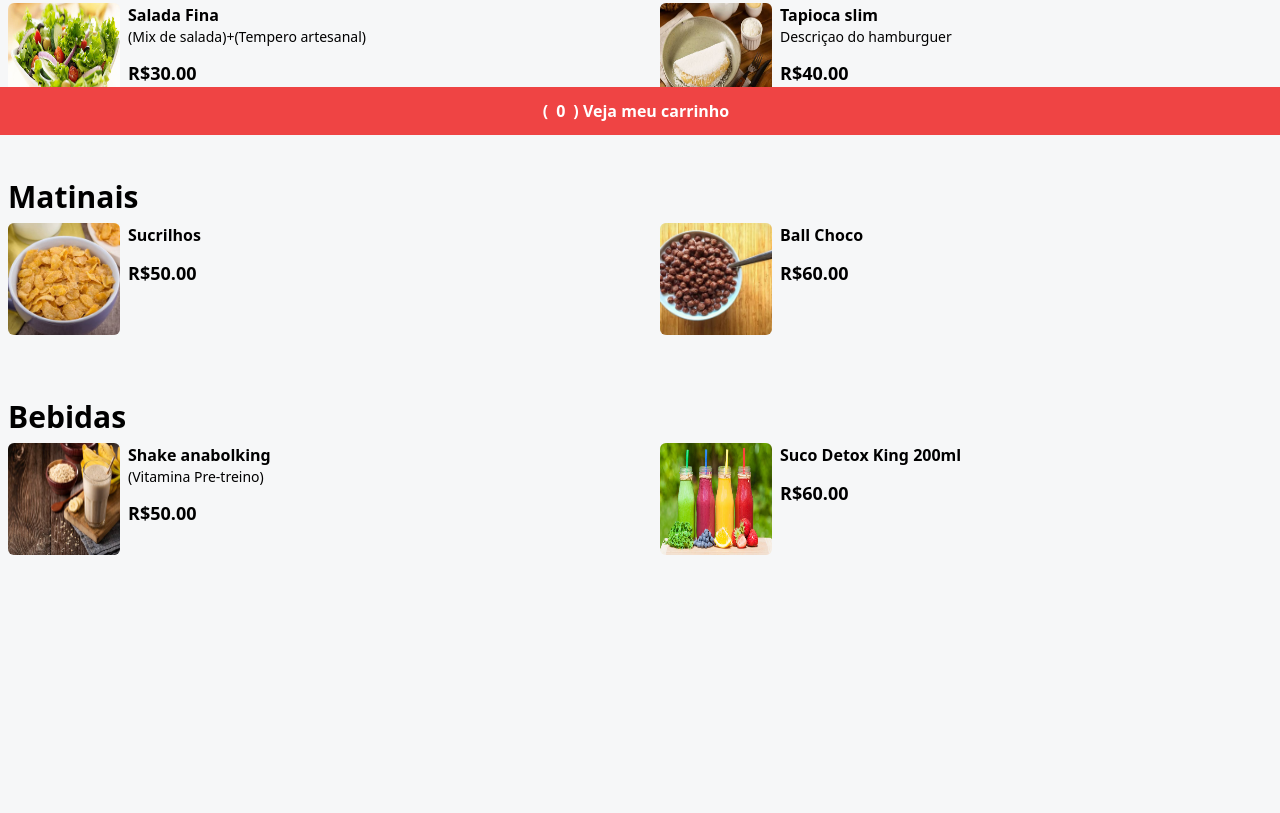
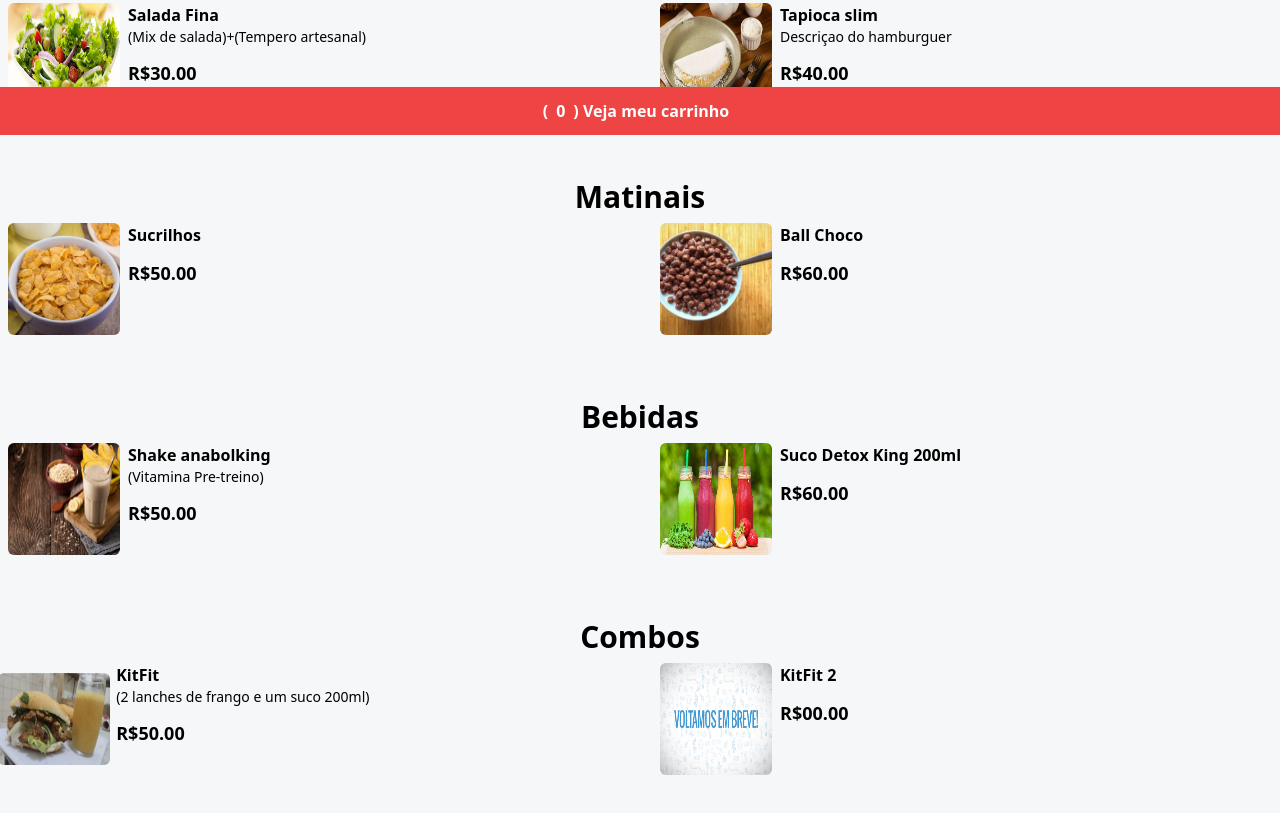
Before and after one commit to Sadfox-13/Hamburgueria, a website: page index.html in a window 1280 px wide. Shown: the part 665-1478 px from the top of the page. Before the commit the page ends 1284 px from the top, so only its background shows below. Drawn offline with nearby package versions, Linux system fonts and the light colour scheme.

Commit message:
versão1.0

```diff
--- a/index.html
+++ b/index.html
@@ -28,7 +28,7 @@
             <span class="text-white font-medium">Rua Ilha Bela , Carapicuíba-SP</span>
 
             <div class="bg-green-600 px-4 py-1 rounded-lg font-bold mt-5" id="date-span">
-                <span class="text-white font-medium">Seg á Dom - 18:00 as 22:00</span>
+                <span class="text-white font-medium">Seg á Dom - 10:30 as 16:30</span>
             </div>
         </div>
     </header>
@@ -118,7 +118,7 @@
             <!--FIM PRODUTO ITEM-->
         </main>
             <!--Matinais-->
-        <div class="mx-auto max-w-7xl px-2 my-2">
+        <div class="mx-auto max-w-7xl px-2 my-2  flex justify-center">
             <h2 class="font-bold text-3xl">Matinais</h2>
         </div>
 
@@ -164,15 +164,15 @@
         </div>
 
         <!--FIM GRID MATINAIS-->
-            <!--Matinais-->
-            <div class="mx-auto max-w-7xl px-2 my-2">
+            <!--Bebidas-->
+            <div class="mx-auto max-w-7xl px-2 my-2 flex justify-center">
                 <h2 class="font-bold text-3xl">Bebidas</h2>
             </div>
 
-            <!--GRID MATINAIS-->
+            <!--GRID Bebidas-->
 
             <div class="grid grid-cols-1 md:grid-cols-2  gap-7 md:gap-10 mx-auto max-w-7xl  px-2 mb-16" id="menu">
-                <!--MATINAIS ITEM-->
+                <!--Bebidas ITEM-->
                 <div class="flex gap-2 w-full">
                     <img src="./assets/Shake.jpg" alt="ERROR"
                         class="w-28 h-28 rounded-md hover:scale-110 hover:rotate-2 duration-300">
@@ -190,7 +190,7 @@
                         </div>
                     </div>
                 </div>
-                <!--FIM MATINAIS ITEM-->
+                <!--FIM Bebidas ITEM-->
                  <!--MATINAIS ITEM-->
                  <div class="flex gap-2 w-full ">
                     <img src="./assets/Detox.jpg" alt="ERROR"
@@ -208,10 +208,65 @@
                         </div>
                     </div>
                 </div>
-                <!--FIM MATINAIS ITEM-->
+                <!--FIM Bebidas ITEM-->
             </div>
 
-            <!--FIM GRID MATINAIS-->
+            <!--FIM GRID Bebidas-->
+
+
+
+
+
+             <!--Combos-->
+             <div class="mx-auto max-w-7xl px-2 my-2 flex justify-center">
+                <h2 class="font-bold text-3xl">Combos</h2>
+            </div>
+
+            <!--GRID Combos-->
+
+            <div class="grid grid-cols-1 md:grid-cols-2  gap-7 md:gap-10 mx-auto max-w-7xl  px-2 mb-16" id="menu">
+                <!--Combos ITEM-->
+                <div class="flex gap-2 w-full">
+                    <img src="./assets/Combo1.jpg" alt="ERROR"
+                        class="w-28 h-28 rounded-md hover:scale-110 hover:rotate-2 duration-300 -rotate-90">
+
+                    <div class="w-full ml-2">
+                        <p class="font-bold">KitFit</p>
+                        <p class="text-sm">(2 lanches de frango e um suco 200ml)</p>
+
+                        <div class="flex items-center gap-2 justify-between mt-3">
+                            <p class="font-bold text-lg">R$50.00</p>
+                            <button class="bg-gray-900 px-5 rounded add-to-cart-btn" data-name="KitFit"
+                                data-price="50.00">
+                                <i class="fa fa-cart-plus text-lg text-white"></i>
+                            </button>
+                        </div>
+                    </div>
+                </div>
+
+                <!--FIM Combos ITEM-->
+                 <!--Combos ITEM-->
+                 <div class="flex gap-2 w-full ">
+                    <img src="./assets/embreve.jpg" alt="ERROR"
+                        class="w-28 h-28 rounded-md hover:scale-110 hover:rotate-2 duration-300">
+
+                    <div class="w-full">
+                        <p class="font-bold">KitFit 2</p>
+
+                        <div class="flex items-center gap-2 justify-between mt-3">
+                            <p class="font-bold text-lg">R$00.00</p>
+                            <button class="bg-gray-900 px-5 rounded add-to-cart-btn" data-name=""
+                                data-price="">
+                                <i class="fa fa-cart-plus text-lg text-white"></i>
+                            </button>
+                        </div>
+                    </div>
+                </div>
+
+                <!--FIM Combos ITEM-->
+            </div>
+
+            <!--FIM Grid Combos-->
     </div>
     <!--FIM MENU-->
 
@@ -228,7 +283,7 @@
 
             <p class="font-bold">Total <span id="cart-total">0.00</span></p>
 
-            <p class="font-bold mt-4">Endereço de entrega</p>
+            <p class="font-bold mt-4">Endereço de entrega- <strong class="text-red-600">Entrega acima de R$28,00 reais por pedido</strong> </p>
             <input type="text" name="" id="address" placeholder="Digite seu Endereço" class="w-full border-2 p-1 rounded my-1">
             <p class="text-red-500 hidden font-bold" id="address-warn">Digite seu endereço completo</p>
 
--- a/script.js
+++ b/script.js
@@ -176,12 +176,12 @@ checkoutBtn.addEventListener("click" , function(){
     //Enviar o pedido para API whats
     const cartItems = cart.map((item) =>{
         return(
-            `${item.name} Quantidade: (${item.quantity}) Preço: ${item.price} |`
+            `${item.name} Quantidade: (${item.quantity}) \n Preço: ${item.price}`
         )
     }).join("")
 
     const message = encodeURIComponent(cartItems)
-    const phone = "964210190"
+    const phone = "957806100"
 
      window.open(`https://wa.me/${phone}?text=${message} Endereço: ${addressInput.value}`)
 
@@ -197,7 +197,7 @@ function checkRestaurantOpen(){
 
     const data = new Date();
     const hora = data.getHours()
-    return hora >= 18 && hora <22; //true
+    return hora >= 11 && hora <24; //true
 }
 
 const spanItem = document.getElementById("date-span")
```
Also changed, not shown: assets/Combo1.jpg (added), assets/embreve.jpg (added), styles/output.css.
